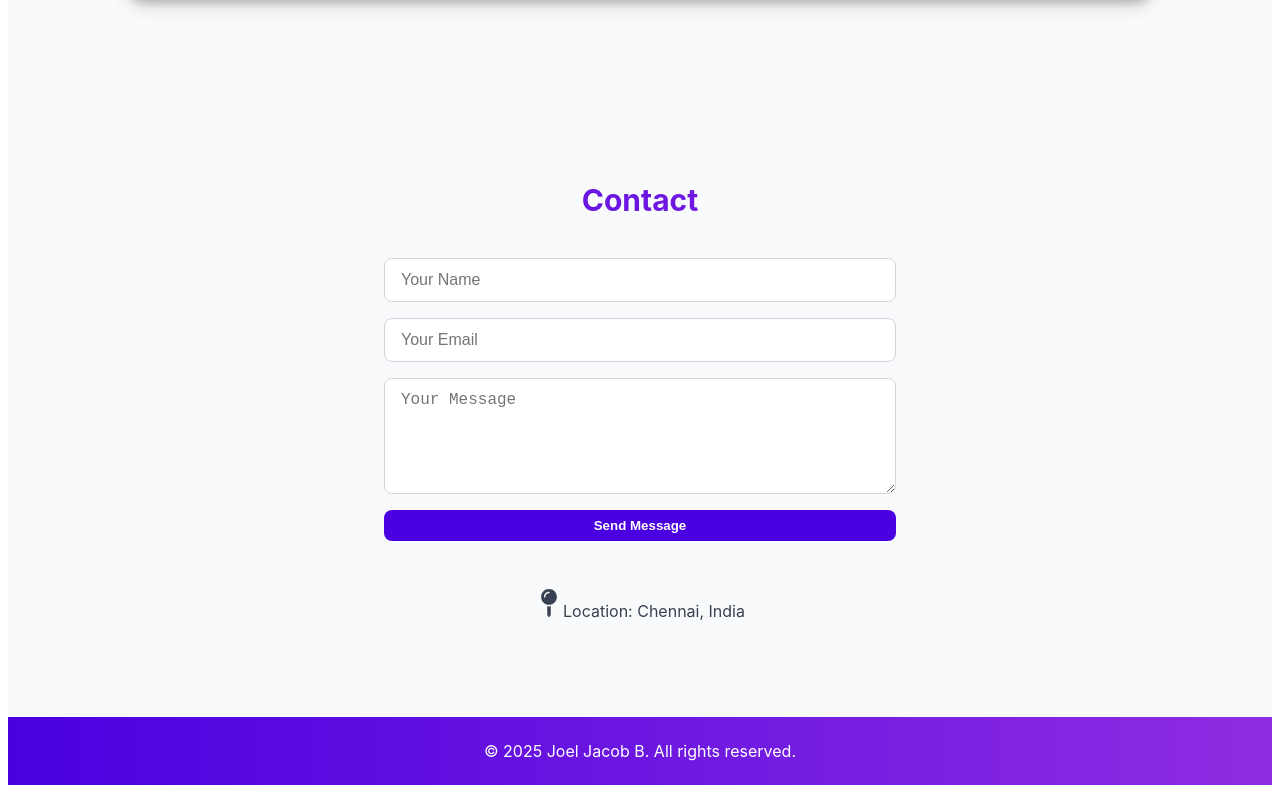
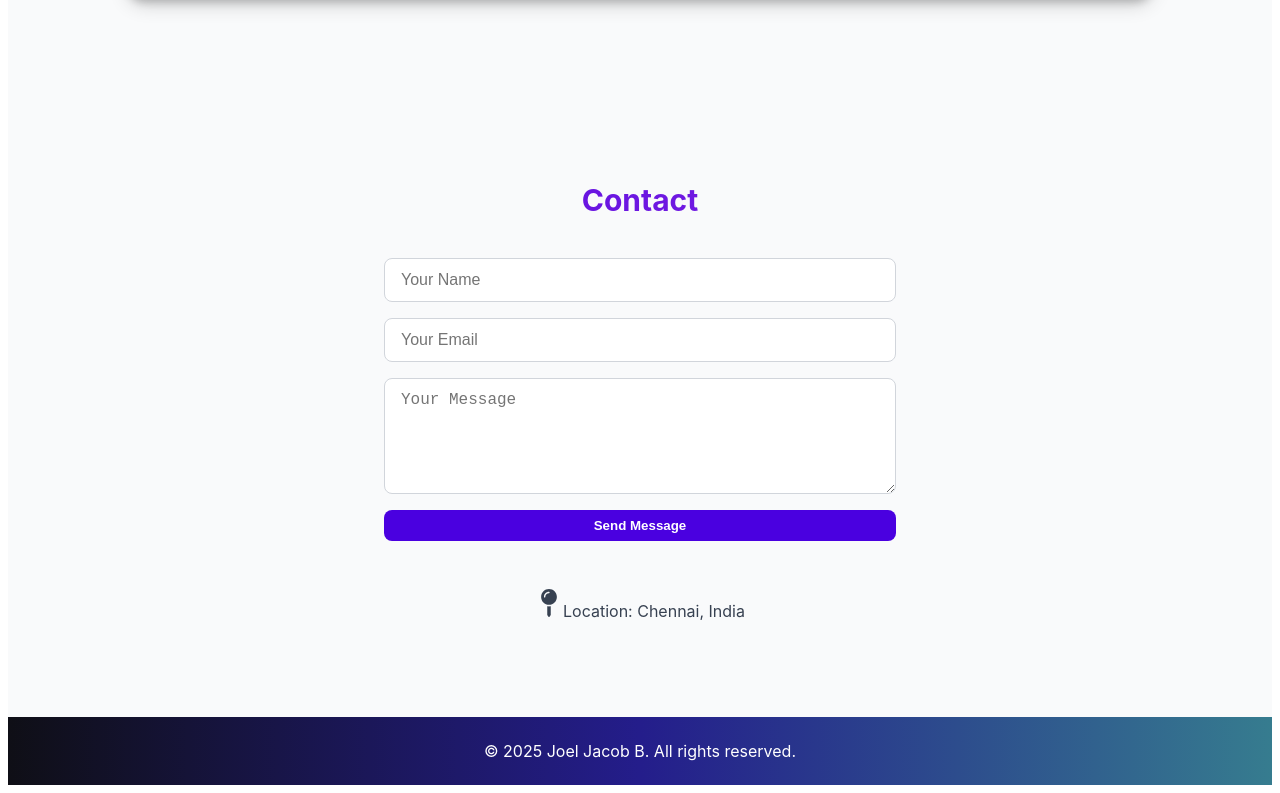
Before and after one commit to Joel-Jacob-B/Joel_Portfolio, a React (Vite) app: page / in a window 1280 px wide. Shown: the part 4190-4983 px from the top of the page. Built offline with nearby package versions, Linux system fonts and the light colour scheme.

Commit message:
last commit

```diff
--- a/src/App.css
+++ b/src/App.css
@@ -470,7 +470,7 @@ box-shadow: 0 4px 8px 0 rgba(0, 0, 0, 0.2), 0 6px 20px 0 rgba(0, 0, 0, 0.19);
 .footer {
   text-align: center;
   padding: 1.5rem 1rem;
-  background: linear-gradient(to right, #4A00E0, #8E2DE2);
+  background: linear-gradient(to right, #0f0f16, #241d8b, #367c8f);
   color: white;
   user-select: none;
 }
```
